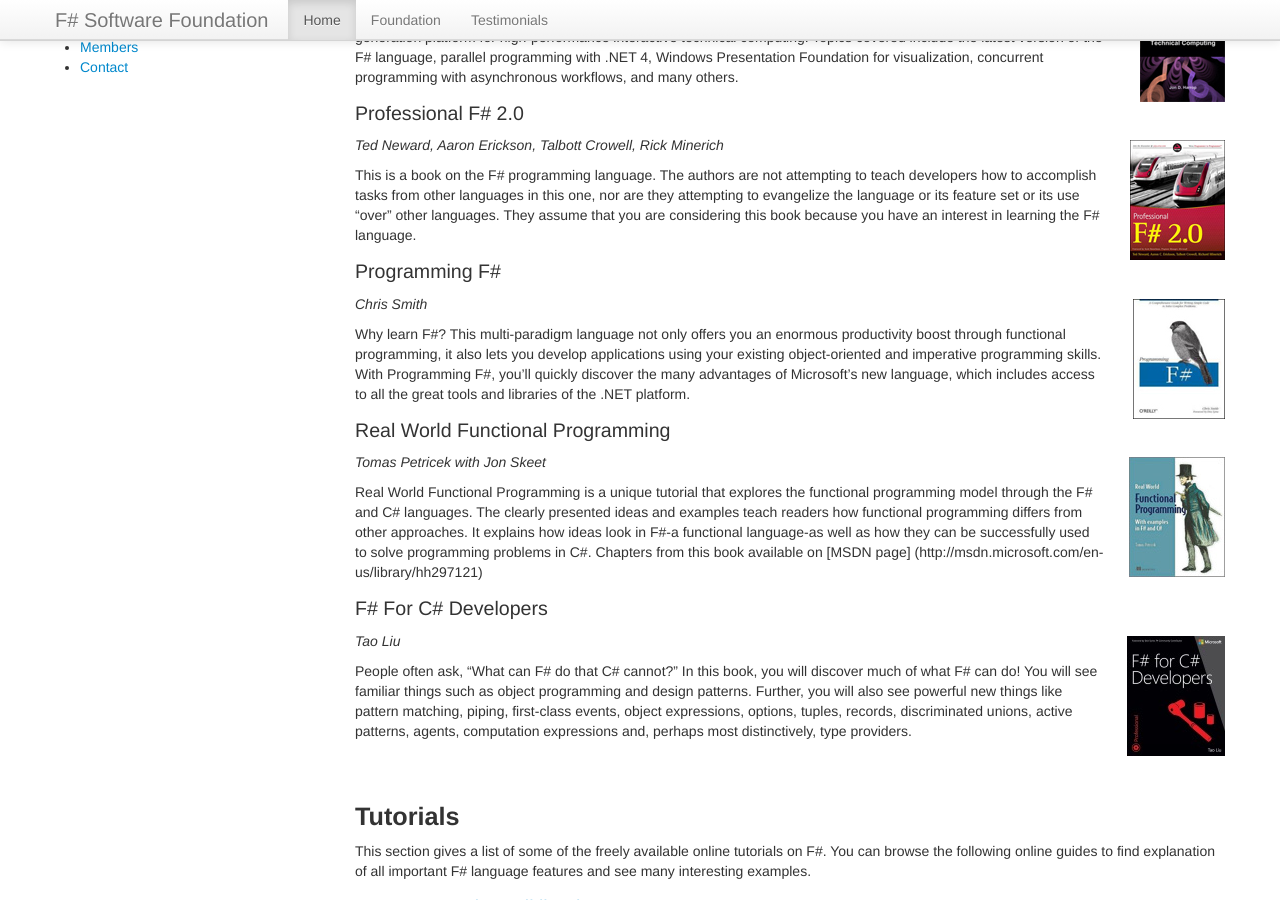
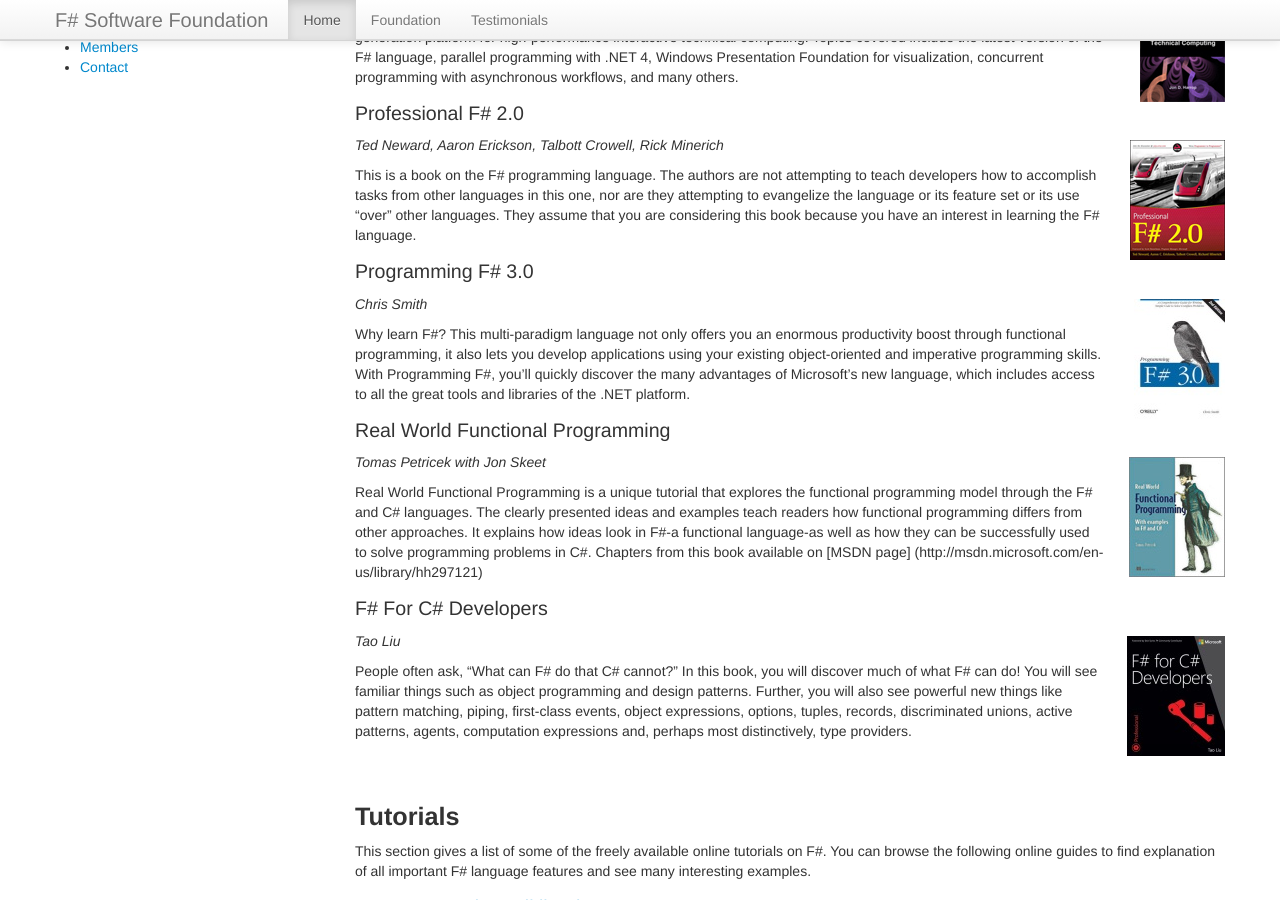
Before and after one commit to fsharp/fsharp.org, a Jekyll site: the page built from about/learning.md, in a window 1280 px wide and 900 px high, scrolled down 1058 px. Built offline with Jekyll 4.4.1, drawn with Linux system fonts in a browser that asks for light colours; nearby versions of some CDN libraries; some web fonts are replaced; comment, search, counter and statistics services are not loaded.

Commit message:
Updated "Programming F# 3.0" book

```diff
--- a/about/learning.md
+++ b/about/learning.md
@@ -87,7 +87,7 @@
 because you have an interest in learning the F# language.
 
 
-### Programming F&#35;
+### Programming F# 3.0
 
 <img src="files/BookPGF.jpg" style="float:right;margin:5px 0px 5px 25px;" />
 
```
Also changed, not shown: about/files/BookPGF.jpg.
